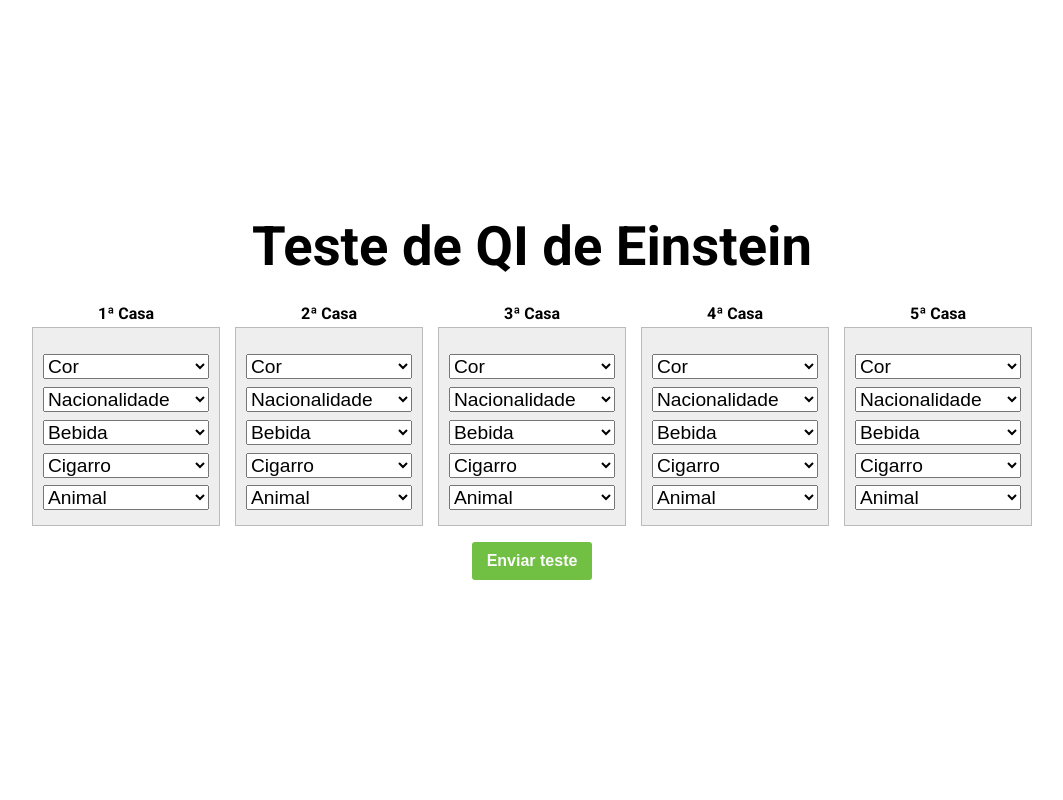
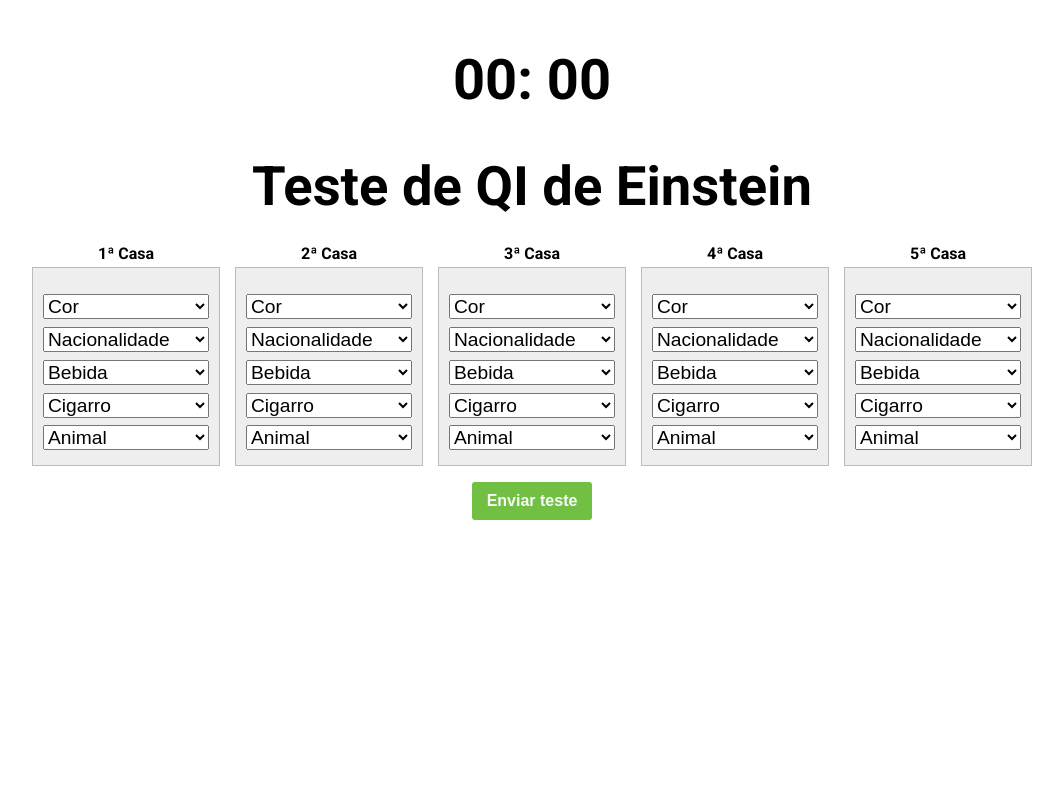
Before and after one commit to GiovannyFialho/gameEinstein-IBM, a CodeIgniter app: page /database/game in a window 1280 px wide. Shown: the whole page, without its empty margins (108-1171 px from the left). Run offline with CodeIgniter, Linux system fonts and the light colour scheme; the visitor is signed in with stand-in values (Sample User, id 1); style sheets or scripts are compiled from the project's sources; some libraries are stand-ins or nearby versions.

Commit message:
ajustando cronometro da game

```diff
--- a/application/views/site/game/index.php
+++ b/application/views/site/game/index.php
@@ -1,3 +1,11 @@
+<div class="cronometro">
+    <div class="wind">
+        <p>
+            <span id="minutes">00</span>: <span id="seconds">00</span>
+        </p>
+    </div>
+</div>
+
 <div class="container-game">
     <h2 class="titulo-componente">Teste de QI de Einstein</h2>
     <form id="form-game">
--- /dev/null
+++ b/src/static/scss/components/cronometro.scss
@@ -0,0 +1,11 @@
+.wind {
+    margin: 2rem 0;
+    padding: 20px;
+    display: grid;
+    justify-self: center;
+    text-align: center;
+    p {
+        font-size: 7vh;
+        font-weight: 700;
+    }
+}
--- a/src/static/scss/components/game.scss
+++ b/src/static/scss/components/game.scss
@@ -1,11 +1,7 @@
 .container-game {
-    display: flex;
-    flex-direction: column;
-    justify-content: center;
     max-width: 1000px;
     width: 100%;
-    height: 100vh;
-    margin: auto;
+    margin: 2rem auto;
     &-items {
         display: grid;
         grid-gap: 15px;
--- a/src/static/scss/style.scss
+++ b/src/static/scss/style.scss
@@ -11,3 +11,4 @@
 @import "components/popup";
 @import "components/button";
 @import "components/form";
+@import "components/cronometro";
```
Also changed, not shown: src/static/js/game/game.js (+55 -13 lines).
